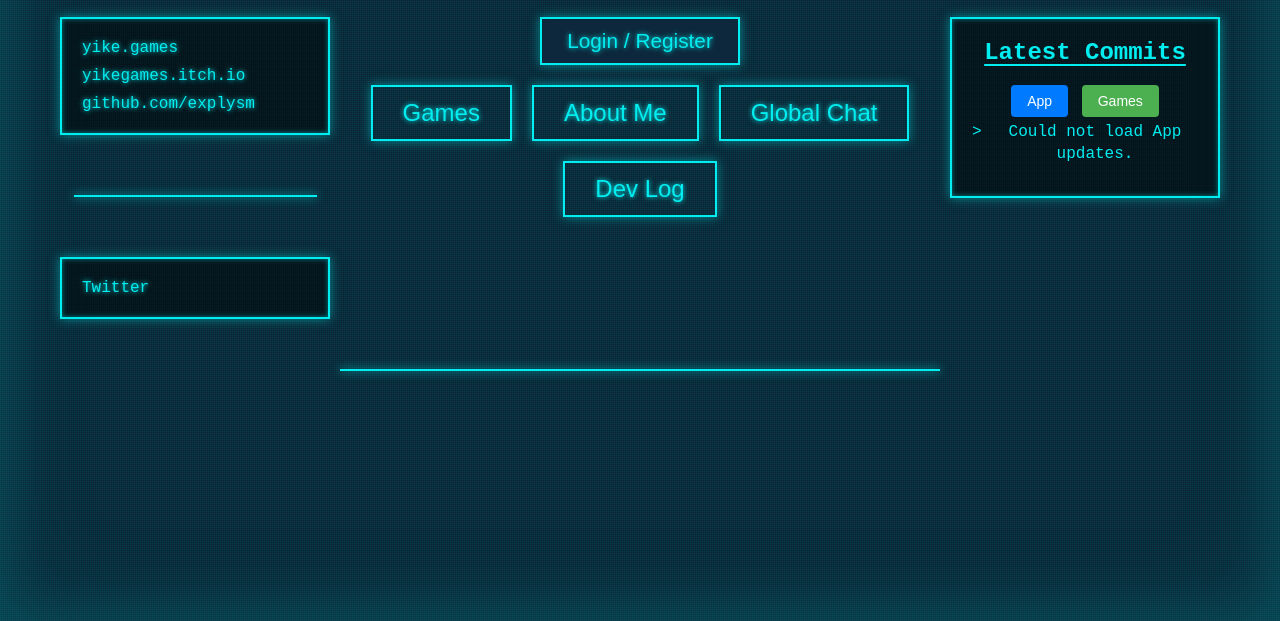
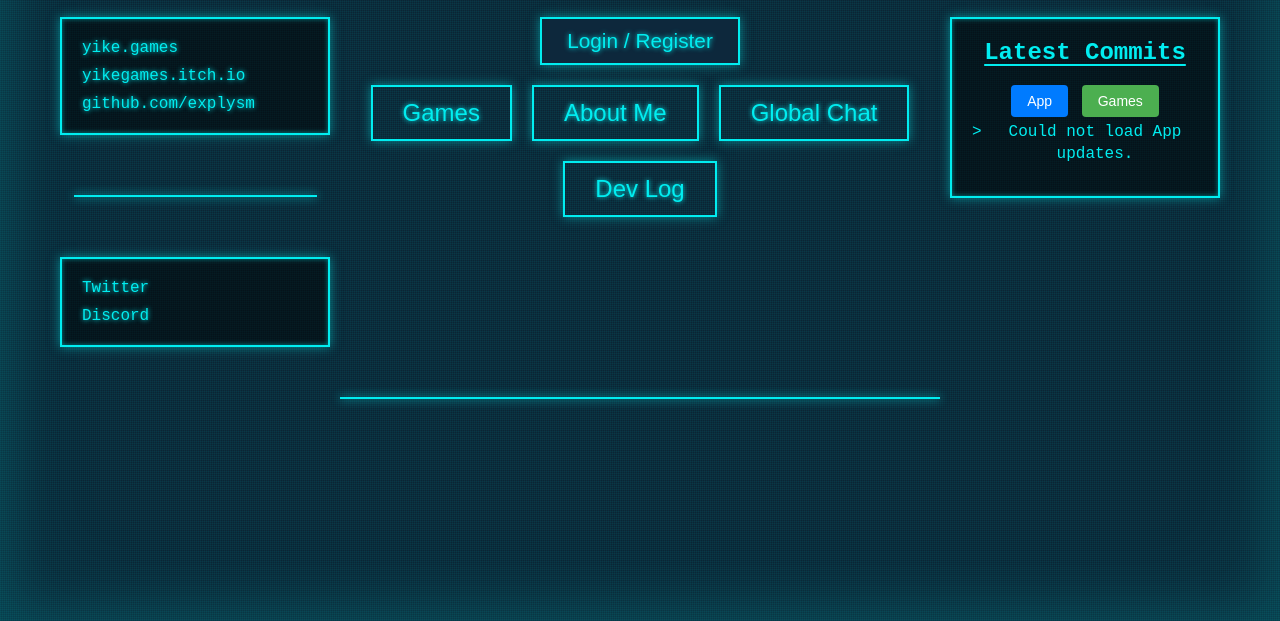
Before and after one commit to explysm/YikeGames, an Electron app: page website/index.html in a window 1280 px wide. Shown: the part 179-800 px from the top of the page. Drawn offline with Linux system fonts and the light colour scheme; no server answers.

Commit message:
added "Discord" link to homepage

```diff
--- a/website/index.html
+++ b/website/index.html
@@ -128,6 +128,7 @@
 
             <section class="social-links">
                 <a href="https://x.com/AsnCEe">Twitter</a>
+                <a href="https://discord.gg/769tuQEUBM">Discord</a>
             </section>
         </div>
 
```
